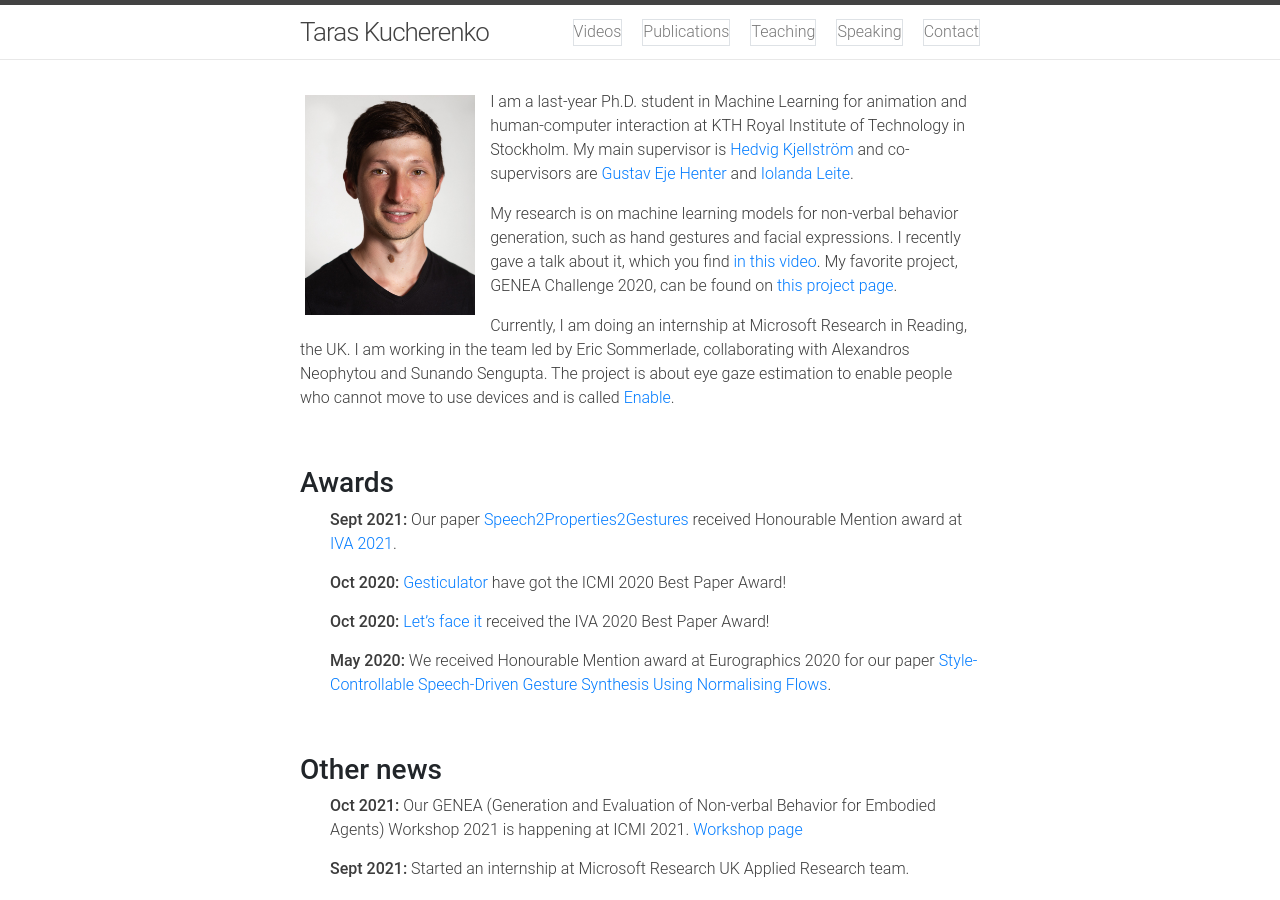
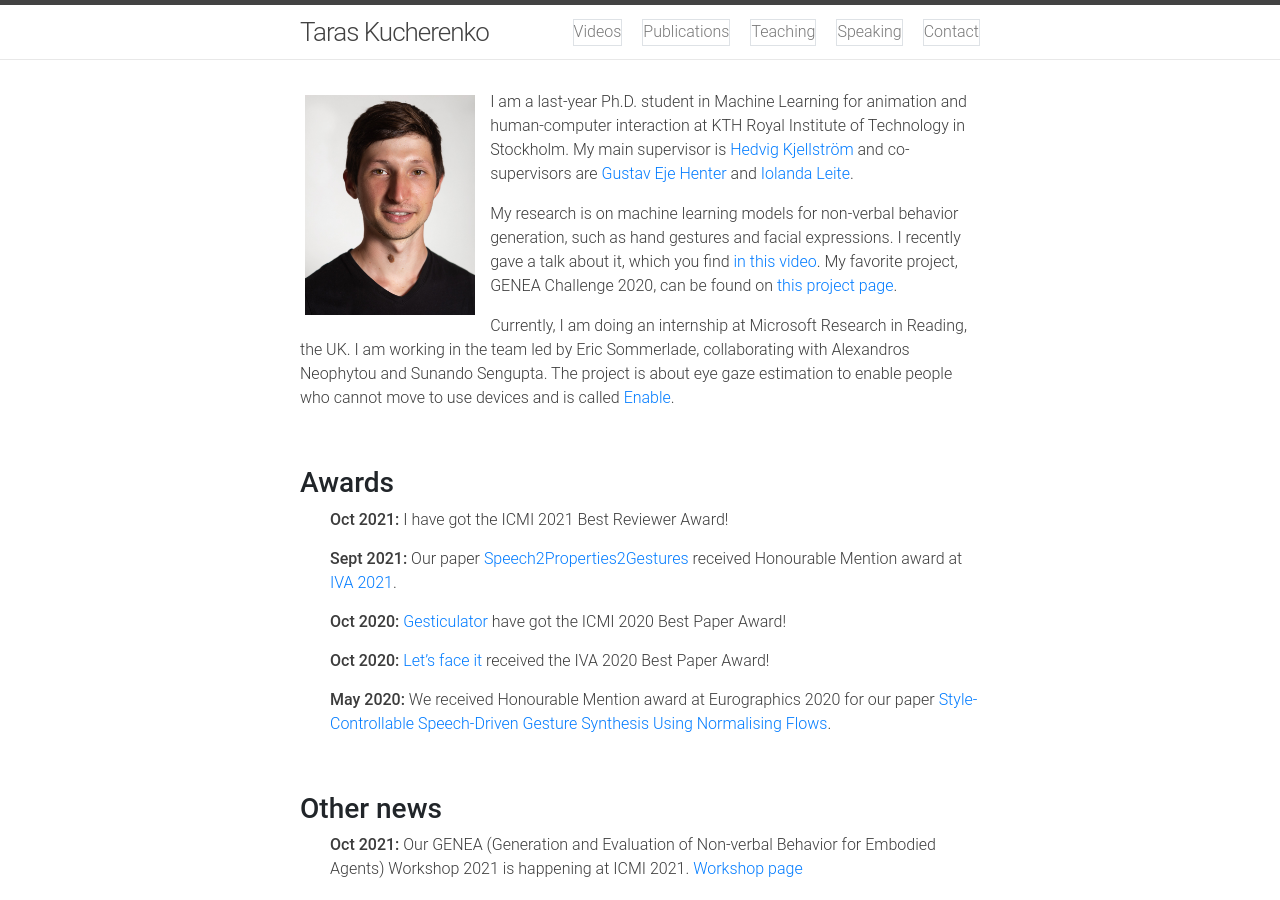
Before and after one commit to Svito-zar/Svito-zar.github.io, a Jekyll site: the page built from index.md, in a window 1280 px wide and 900 px high. Built offline with Jekyll 4.4.1, drawn with Linux system fonts in a browser that asks for light colours; nearby versions of some CDN libraries.

Commit message:
Add awards

```diff
--- a/index.md
+++ b/index.md
@@ -25,6 +25,7 @@ Currently, I am doing an internship at Microsoft Research in Reading, the UK. I
 <br>
 ### **Awards**
 
+* <strong>Oct 2021:</strong> I have got the ICMI 2021 Best Reviewer Award!
 * <strong>Sept 2021:</strong> Our paper [Speech2Properties2Gestures](https://dl.acm.org/doi/pdf/10.1145/3472306.3478333) received Honourable Mention award at [IVA 2021](https://sites.google.com/view/iva2021/).
 * <strong>Oct 2020:</strong> [Gesticulator](https://svito-zar.github.io/gesticulator/) have got the ICMI 2020 Best Paper Award!
 * <strong>Oct 2020:</strong> [Let's face it](https://jonepatr.github.io/lets_face_it/) received the IVA 2020 Best Paper Award!
```
